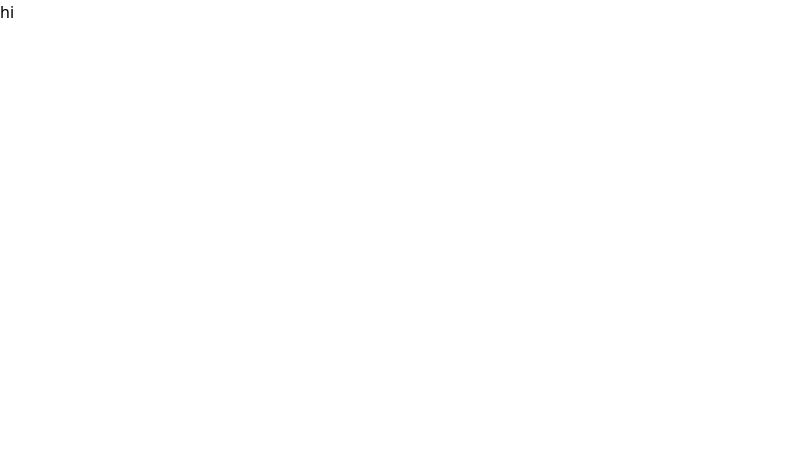
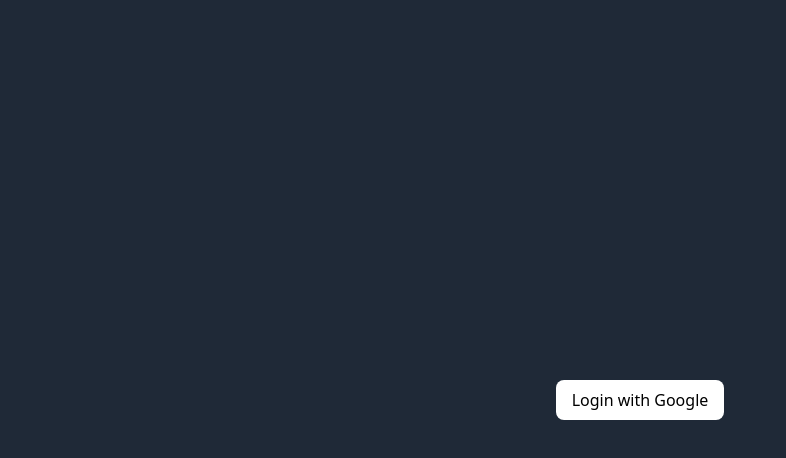
Before and after one commit to Chuloshnikov/mchmacadmin, a Next.js app: page / in a window 1280 px wide. Shown: the top 458 px of the page, without its empty margins (0-786 px from the left). Built offline with nearby package versions, Linux system fonts and the light colour scheme.

Commit message:
Project Start
Login page created

```diff
--- a/package.json
+++ b/package.json
@@ -9,9 +9,11 @@
     "lint": "next lint"
   },
   "dependencies": {
+    "dotenv": "^16.0.3",
     "eslint": "8.38.0",
     "eslint-config-next": "13.3.0",
     "next": "13.3.0",
+    "next-auth": "^4.22.0",
     "react": "18.2.0",
     "react-dom": "18.2.0"
   },
--- /dev/null
+++ b/pages/api/auth/[...nextauth].js
@@ -0,0 +1,13 @@
+import GoogleProvider from "next-auth/providers/google";
+
+
+export default NextAuth ({
+
+    providers: [
+        GoogleProvider({
+          clientId: process.env.GOOGLE_CLIENT_ID,
+          clientSecret: process.env.GOOGLE_CLIENT_SECRET
+        }),
+      ]
+
+})
--- a/pages/index.js
+++ b/pages/index.js
@@ -9,13 +9,17 @@ export default function Home() {
   return (
     <>
       <Head>
-        <title>Create Next App</title>
-        <meta name="description" content="Generated by create next app" />
+        <title>MCH Macstore admin</title>
+        <meta name="description" content="Welcome to admin panel" />
         <meta name="viewport" content="width=device-width, initial-scale=1" />
         <link rel="icon" href="/favicon.ico" />
       </Head>
       <main>
-       hi
+        <div className='bg-gray-800 w-screen h-screen flex items-center'>
+          <div className='text-center w-full'>
+              <button className='bg-white p-2 px-4 rounded-lg'>Login with Google</button>
+          </div>
+        </div>
       </main>
     </>
   )
```
Also changed, not shown: 2 other files (tests, documents, lock files or other folders).
